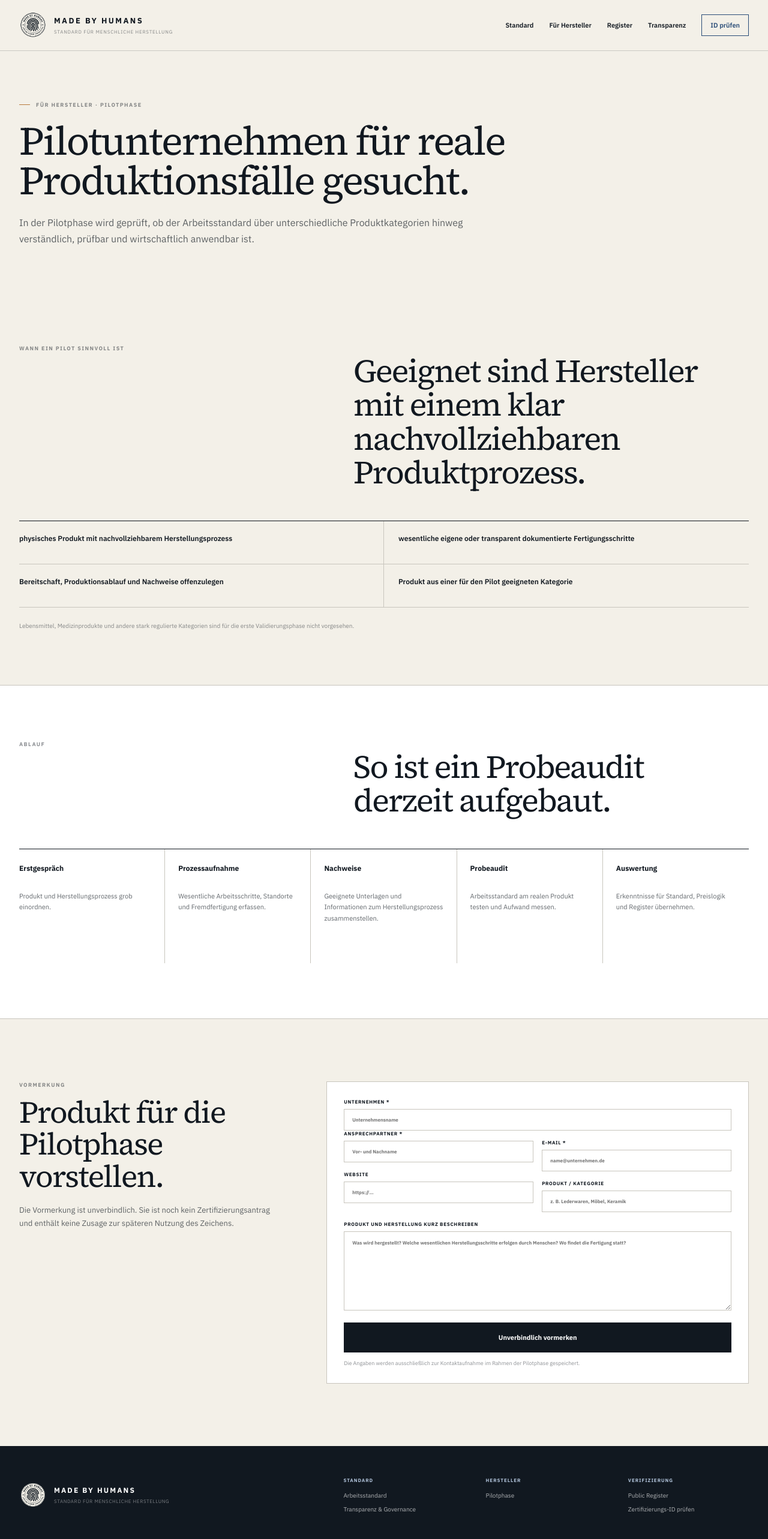
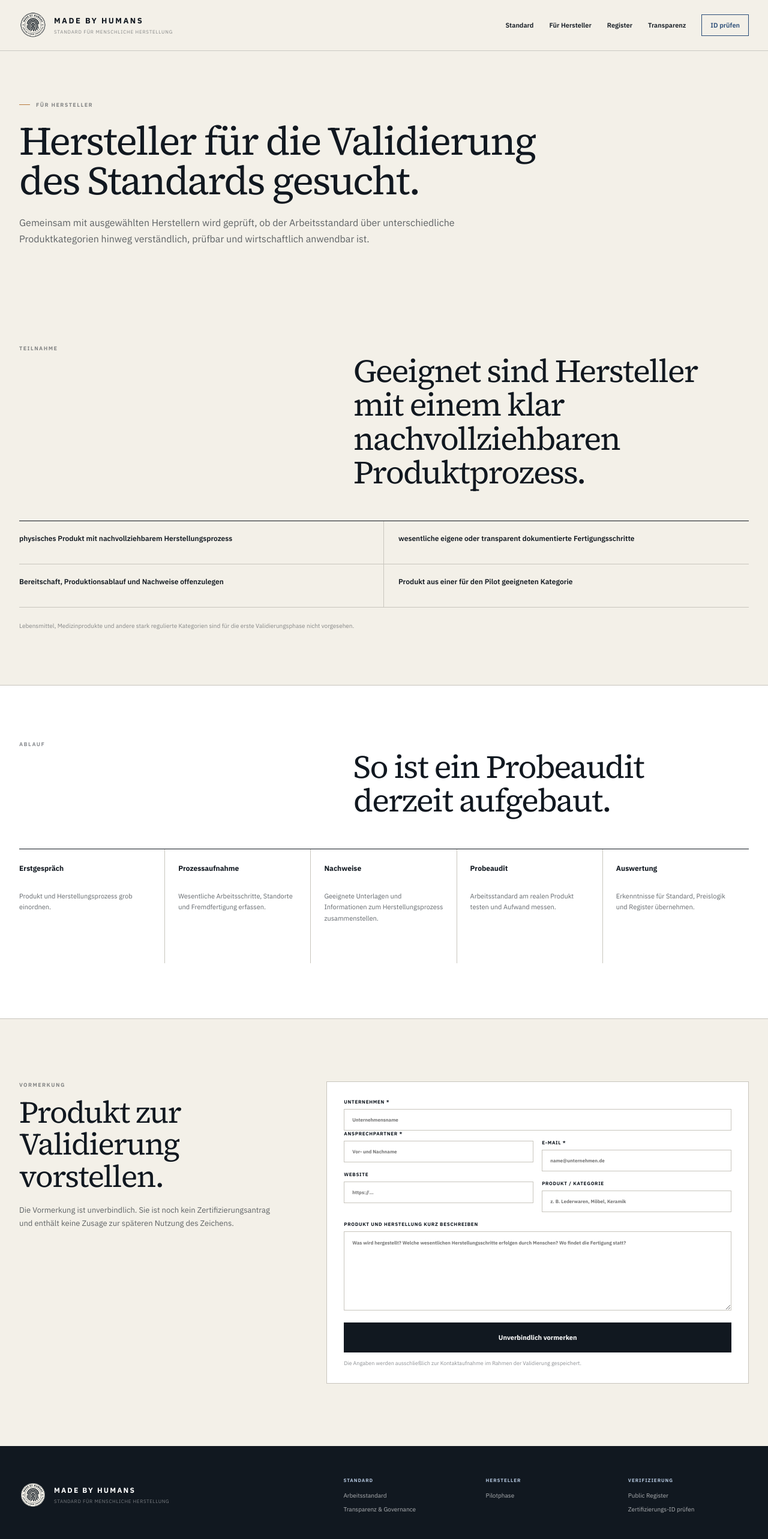
Before and after one commit to dennis-glaser-coder/human-certification-web, a Next.js app: page /fuer-hersteller in a window 1280 px wide. Shown: the top 2566 px of the page at 60% size. Built offline with nearby package versions, Linux system fonts and the light colour scheme.

Commit message:
Make manufacturer page phase-neutral and professional

```diff
--- a/src/app/fuer-hersteller/page.js
+++ b/src/app/fuer-hersteller/page.js
@@ -77,17 +77,17 @@ export default function ManufacturerPage() {
       <SiteHeader />
 
       <section className="pageHero shell">
-        <div className="eyebrow">FÜR HERSTELLER · PILOTPHASE</div>
-        <h1>Pilotunternehmen für reale Produktionsfälle gesucht.</h1>
+        <div className="eyebrow">FÜR HERSTELLER</div>
+        <h1>Hersteller für die Validierung des Standards gesucht.</h1>
         <p className="lead">
-          In der Pilotphase wird geprüft, ob der Arbeitsstandard über unterschiedliche Produktkategorien hinweg
+          Gemeinsam mit ausgewählten Herstellern wird geprüft, ob der Arbeitsstandard über unterschiedliche Produktkategorien hinweg
           verständlich, prüfbar und wirtschaftlich anwendbar ist.
         </p>
       </section>
 
       <section className="shell manufacturerFit">
         <div className="sectionIntro compact">
-          <div className="sectionNo">WANN EIN PILOT SINNVOLL IST</div>
+          <div className="sectionNo">TEILNAHME</div>
           <h2>Geeignet sind Hersteller mit einem klar nachvollziehbaren Produktprozess.</h2>
         </div>
 
@@ -120,7 +120,7 @@ export default function ManufacturerPage() {
       <section className="shell interestSection">
         <div className="interestIntro">
           <div className="sectionNo">VORMERKUNG</div>
-          <h2>Produkt für die Pilotphase vorstellen.</h2>
+          <h2>Produkt zur Validierung vorstellen.</h2>
           <p>
             Die Vormerkung ist unverbindlich. Sie ist noch kein Zertifizierungsantrag und enthält keine Zusage
             zur späteren Nutzung des Zeichens.
@@ -170,7 +170,7 @@ export default function ManufacturerPage() {
           </button>
 
           {state.message && <p className={state.success ? 'formMessage success' : 'formMessage'}>{state.message}</p>}
-          <small className="formLegal">Die Angaben werden ausschließlich zur Kontaktaufnahme im Rahmen der Pilotphase gespeichert.</small>
+          <small className="formLegal">Die Angaben werden ausschließlich zur Kontaktaufnahme im Rahmen der Validierung gespeichert.</small>
         </form>
       </section>
 
```
